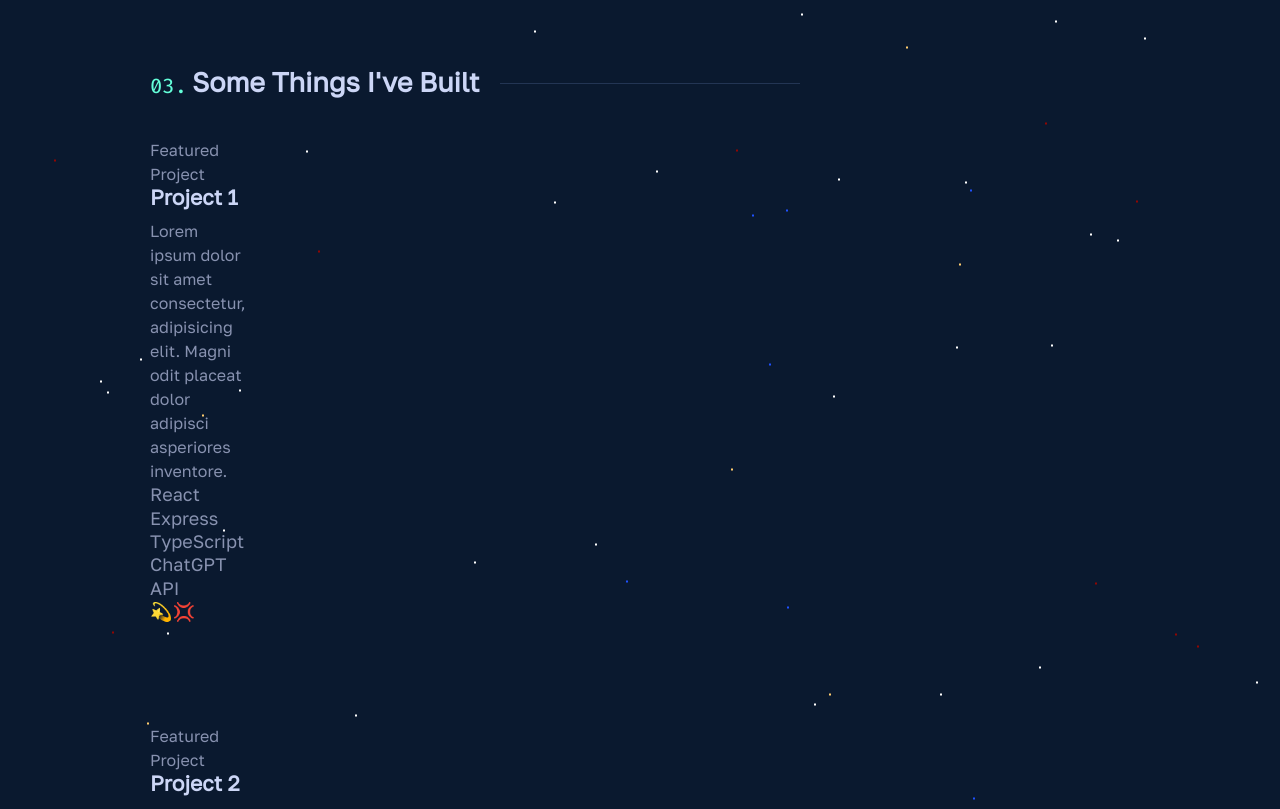
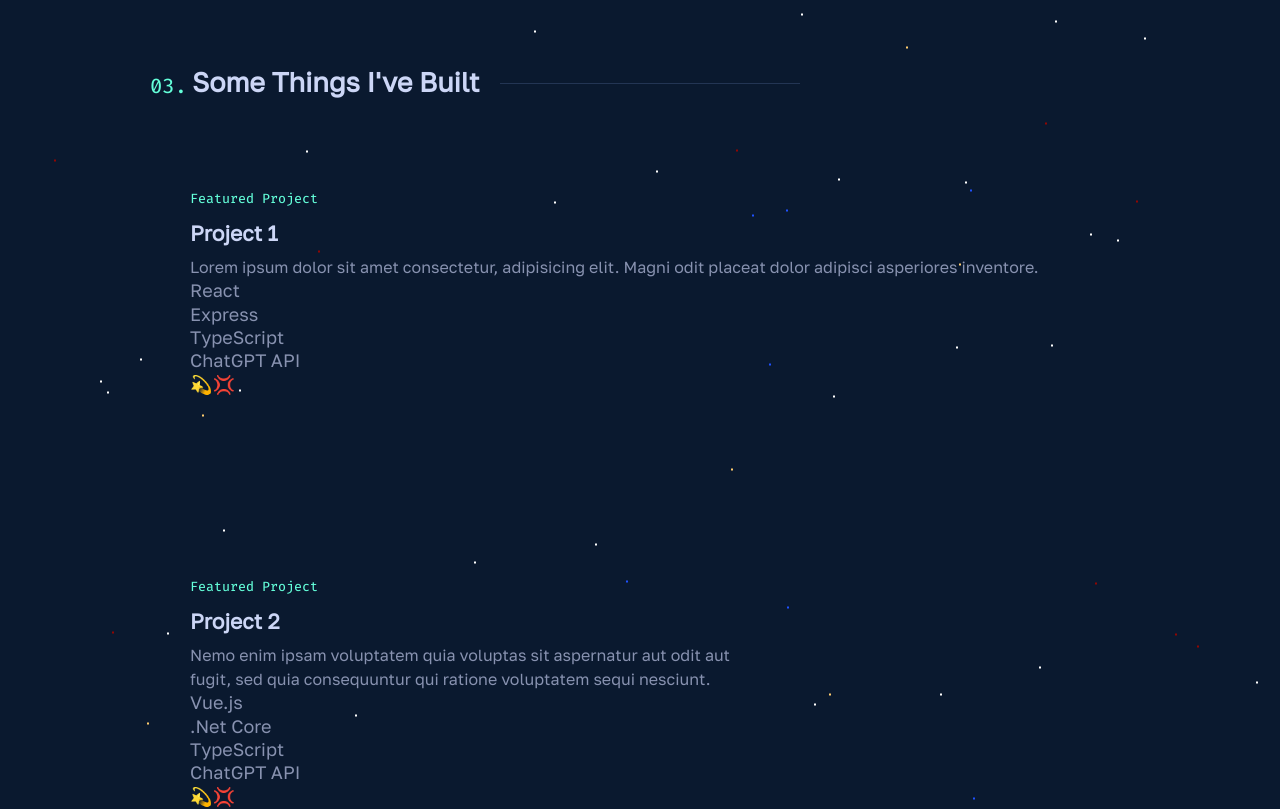
Before and after one commit to JosephBerm/Portfolio, a React (Create React App) app: page / in a window 1280 px wide. Shown: the part 2300-3109 px from the top of the page. Built offline with nearby package versions, Linux system fonts and the light colour scheme.

Commit message:
Begun styling the project-content
Begun styling the container that holds it all. Might not be finished.

```diff
--- a/src/components/OtherProjects.jsx
+++ b/src/components/OtherProjects.jsx
@@ -9,7 +9,7 @@ function OtherProjects({ OtherProjectsRef }) {
 			className='section other-projects_section'>
 			<h2>Other Noteworthy Projects</h2>
 			<a
-				class='inline-link archive-link'
+				className='inline-link archive-link'
 				href='http://localhost:3000/'
 				target='_blank'
 				rel='noopener noreferrer'>
--- a/src/components/Projects.jsx
+++ b/src/components/Projects.jsx
@@ -11,8 +11,8 @@ function Projects({ projectsRef }) {
 			<div className='section-body'>
 				<ul className='projects-list'>
 					{projects.map((projectDetails, index) => (
-						<li style={{ "--index": index }}>
-							<FeaturedProject projectDetails={projectDetails} key={index} />
+						<li style={{ "--index": index }} key={index}>
+							<FeaturedProject projectDetails={projectDetails} />
 						</li>
 					))}
 				</ul>
--- a/src/css/ProjectsSection.css
+++ b/src/css/ProjectsSection.css
@@ -28,11 +28,43 @@
 	margin-bottom: 30px;
 }
 
+.projects_section ul.projects-list .project-content {
+	position: relative;
+	grid-area: 1 / 1 / -1 / 7;
+	display: flex;
+	flex-direction: column;
+	justify-content: center;
+	height: 100%;
+	z-index: 5;
+	padding: 30px 25px 20px;
+}
+
+.projects_section ul.projects-list > li:nth-of-type(2n + 1) .project-content {
+	grid-column: 1 / -1;
+	padding: 25px 25px 20px;
+	text-align: left;
+}
+
+.projects_section p.project-overline {
+	margin: 10px 0px;
+	font-weight: 400;
+	color: var(--green);
+	font-size: var(--fz-xs);
+	font-family: var(--font-mono);
+}
+
 /*////////////////////////////////////////////////////////// TODO: 480px ~ Projects.css
 ////////////////////////////////////////////////////////// */
 @media screen and (min-width: 480px) {
 	.projects_section ul.projects-list > li:not(:last-of-type) {
 		margin-bottom: 70px;
+	}
+	.projects_section ul.projects-list > li:nth-of-type(2n + 1) .project-content {
+		padding: 40px 40px 30px;
+	}
+	.projects_section ul.projects-list .project-content {
+		grid-column: 1 / -1;
+		padding: 40px 40px 30px;
 	}
 }
 
@@ -45,4 +77,12 @@
 	.projects_section ul.projects-list > li:not(:last-of-type) {
 		margin-bottom: 100px;
 	}
+	.projects_section ul.projects-list .project-content {
+		grid-column: 1 / 9;
+	}
 }
+
+/*////////////////////////////////////////////////////////// TODO: 768px ~ Projects.css
+////////////////////////////////////////////////////////// */
+@media screen and (min-width: 1080px) {
+}
```
